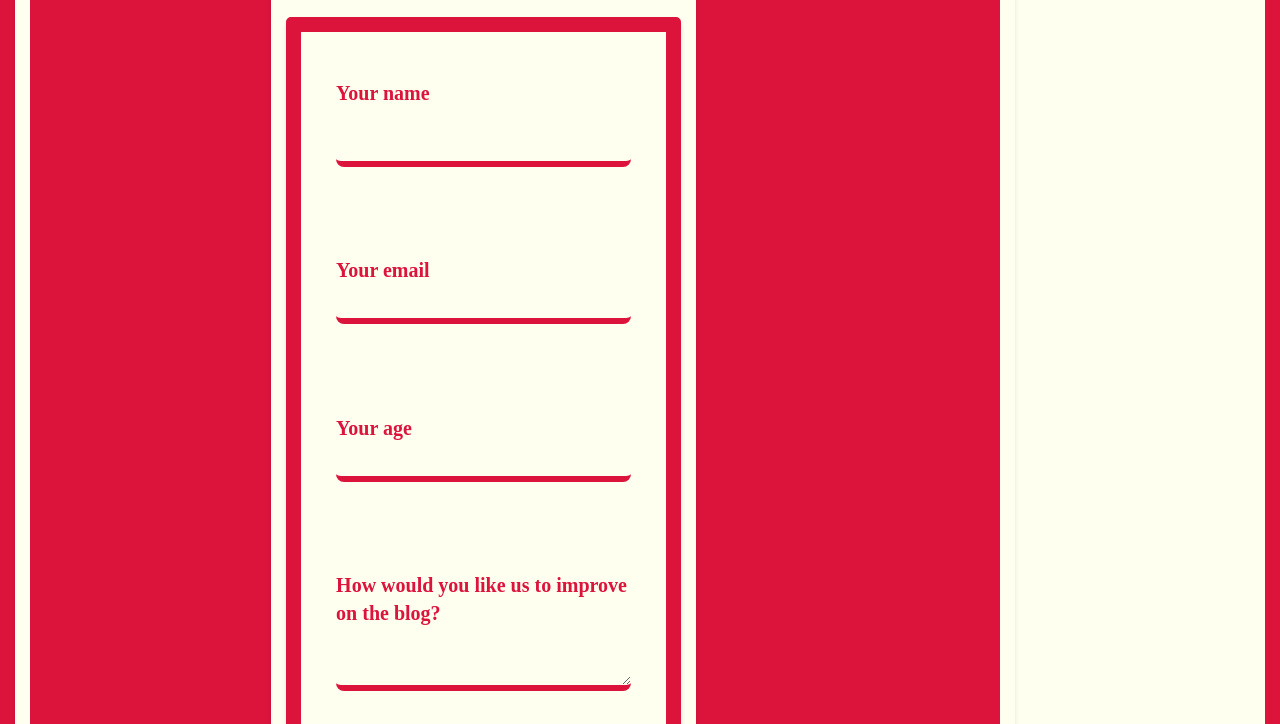
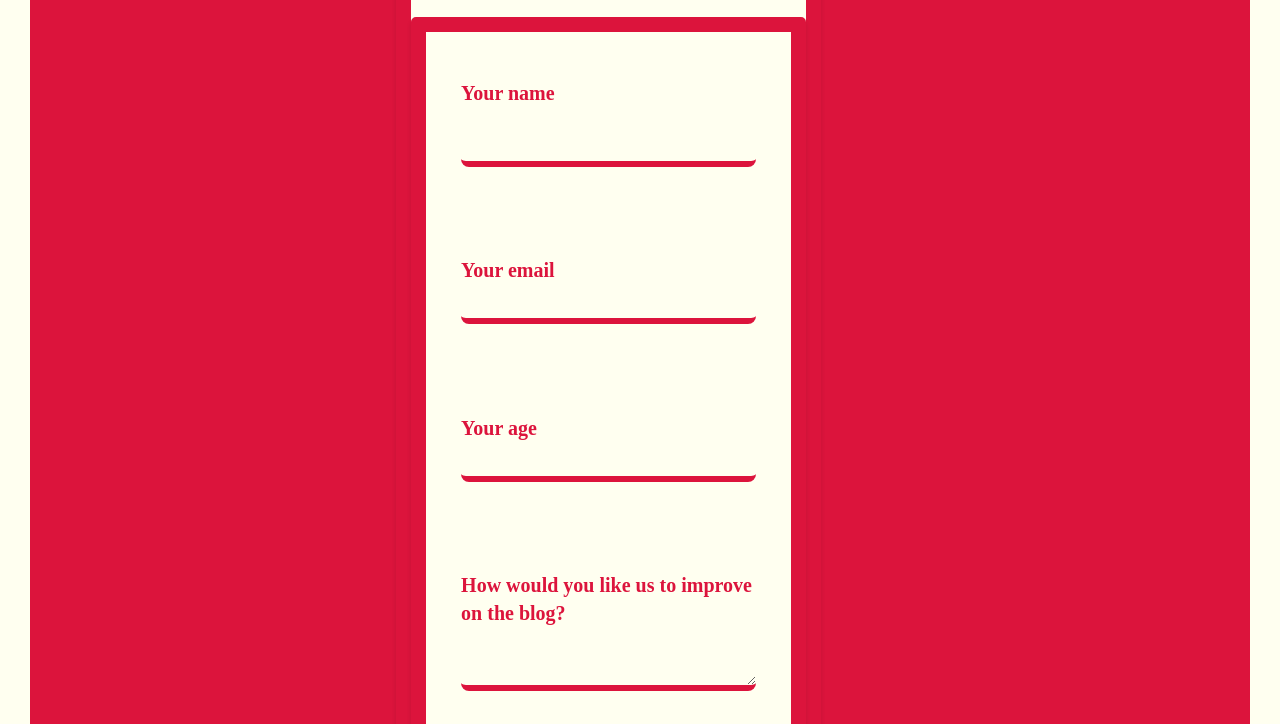
Before and after one commit to Onaope/Subscription-form, a plain HTML site: page index.html in a window 1280 px wide. Shown: the part 266-990 px from the top of the page. Drawn offline with Linux system fonts and the light colour scheme.

Commit message:
Update style.css

```diff
--- a/style.css
+++ b/style.css
@@ -10,7 +10,6 @@ html{
     display: table ;
     margin:auto;
     border-radius: 5px;
-  border: 15px solid crimson;
   width: 100%;
   box-shadow: 0 4px 5px rgba(0, 0, 0, 0.1);
 }
@@ -32,8 +31,8 @@ html{
 .bgcontainer {
 
   border-radius: 5px;
-  border: 15px solid ivory;
-  width: 80%;
+  border: 30px solid ivory;
+  width: 100%;
   box-shadow: 0 4px 5px rgba(0, 0, 0, 0.1);
   display:table ;
   box-sizing:border-box ;
@@ -42,7 +41,7 @@ html{
 .formcontainer {
 
   border-radius: 5px;
-  border: 15px solid ivory;
+  border: 15px solid crimson;
   width: 60%;
   box-shadow: 0 4px 5px rgba(0, 0, 0, 0.1);
   display: table ;
```
